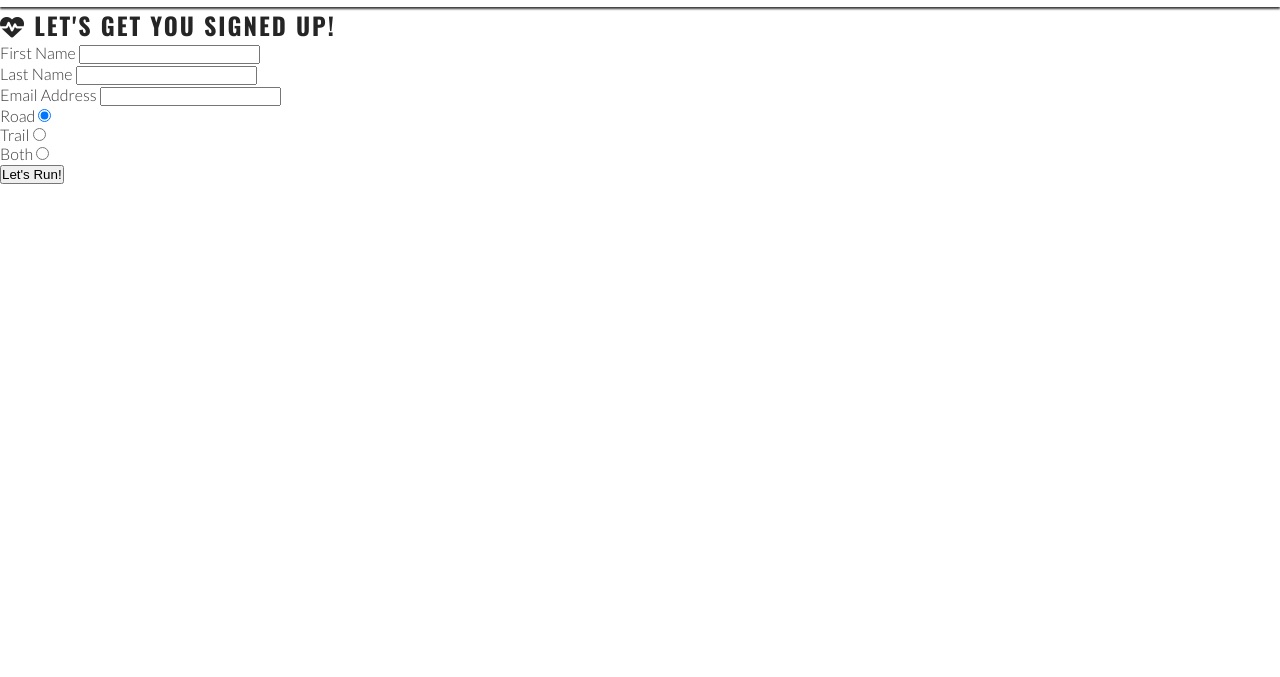
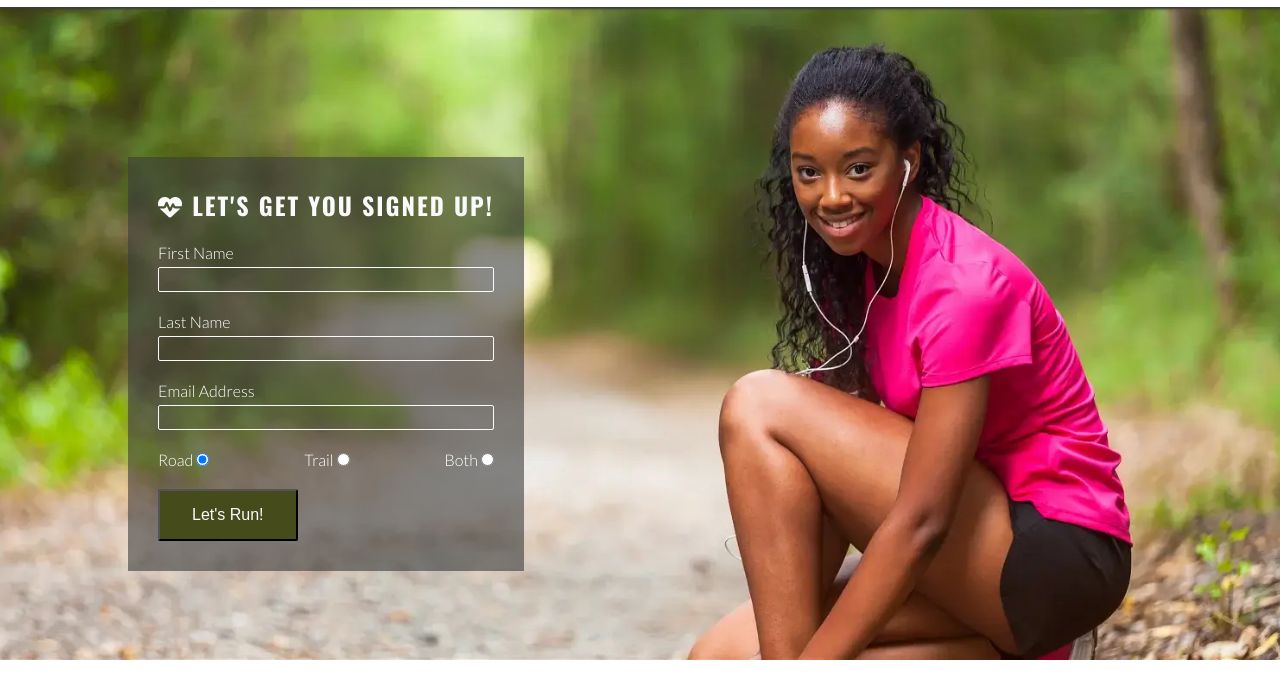
Before and after one commit to 010001000100000101000001/Love-Running-walkthrough-project, a plain HTML site: page signup.html in a window 1280 px wide. Shown: the part 72-749 px from the top of the page. Drawn offline with nearby package versions, Linux system fonts and the light colour scheme.

Commit message:
Styled the CSS for the signup form

```diff
--- a/assets/css/style.css
+++ b/assets/css/style.css
@@ -90,9 +90,13 @@ nav {
 
 /* Main content */
 main {
-    /* Make main element take up any surplus space to push footer down */
+    /* Enlarge main element to push footer down*/
     flex: 1 0 auto;
+    /* Add margin at the top to prevent content from being covered by the header */
     margin-top: 47px;
+    /* Enable flex properties for child elements */
+    display: flex;
+    flex-direction: column;
 }
 
 /* Hero section */
@@ -200,6 +204,54 @@ main {
     line-height: 0;
 }
 
+/* Form */
+#signup {
+    background-image: url("../images/signup-image.webp");
+    background-size: cover;
+    background-position: 75%;
+    padding: 20px 10% 0 10%;
+    flex-grow: 1;
+}
+
+
+#signup-form {
+    color: #ffffff;
+    background-color: rgba(60, 60, 60, 0.6);
+    padding: 30px;
+}
+
+
+#signup-form>h2 {
+    color: #fafafa;
+    margin-bottom: 20px;
+}
+
+.text-input {
+    background: transparent;
+    color: #fafafa;
+    width: 100%;
+    height: 25px;
+    margin: 5px 0 20px 0;
+    border: 1px solid #fafafa;
+    border-radius: 2px;
+    padding: 0 5px;
+}
+
+.radio-buttons {
+    width: 100%;
+    display: flex;
+    justify-content: space-between;
+}
+
+.join-button {
+    margin-top: 20px;
+    border-radius: 2px;
+    padding: 15px 32px;
+    font-size: 100%;
+    background-color: #454b1b;
+    color: #fafafa;
+}
+
 /* Footer */
 #social-networks {
     text-align: center;
@@ -287,7 +339,29 @@ main {
    #photos {
        column-count: 3;
    }
-   }
+
+        /* Form */
+        #signup {
+            background-position: center;
+            position: relative;
+        }
+
+        #signup-form {
+            max-width: 400px;
+            position: absolute;
+            left: 10%;
+            top: 150px;
+        }
+
+        .text-input:hover {
+            border-color: #f16c6b;
+        }
+
+        .join-button:hover {
+            background-color: #fafafa;
+            color: #454b1b;
+        }
+        }
 
 /* Large devices (laptops and desktops, 992px and up) */
 @media screen and (min-width: 992px) {
@@ -302,8 +376,7 @@ main {
          }
 
 @media screen and (min-width: 1200px) {
-
-    /* Reasons section */
+/* Reasons section */
     #benefits {
         display: flex;
         flex-direction: row;
```
Also changed, not shown: assets/images/signup-image.webp (added).
